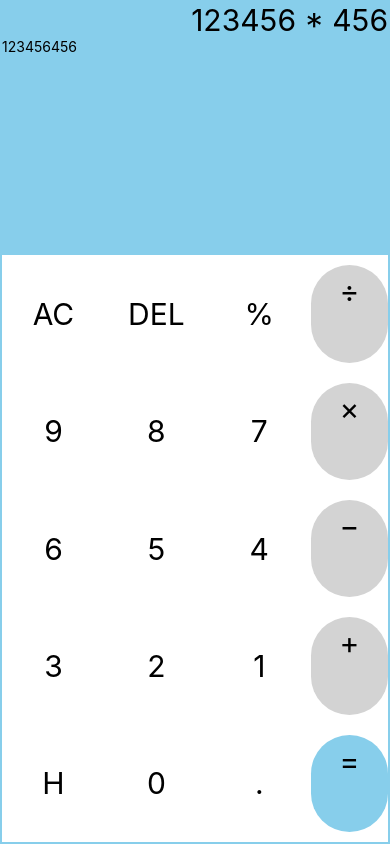
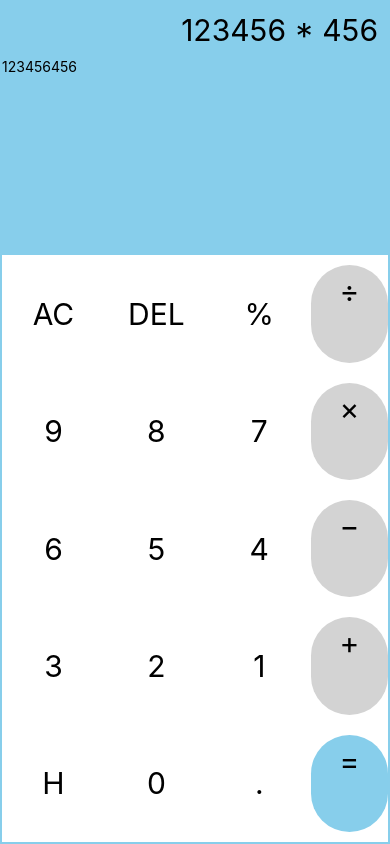
Before and after one commit to D-Coder135/CalC-App_React-Native, a React Native app: screen / in a window 390 px wide. Built offline with nearby package versions, Linux system fonts and the light colour scheme.

Commit message:
add the padding property for the expression attribute

```diff
--- a/components/Screen.js
+++ b/components/Screen.js
@@ -22,7 +22,8 @@ const styles = StyleSheet.create({
 
     expression: {
         fontSize: 30,
-        textAlign: 'right'
+        textAlign: 'right',
+        padding: 10,
     },
 
     result: {
```
